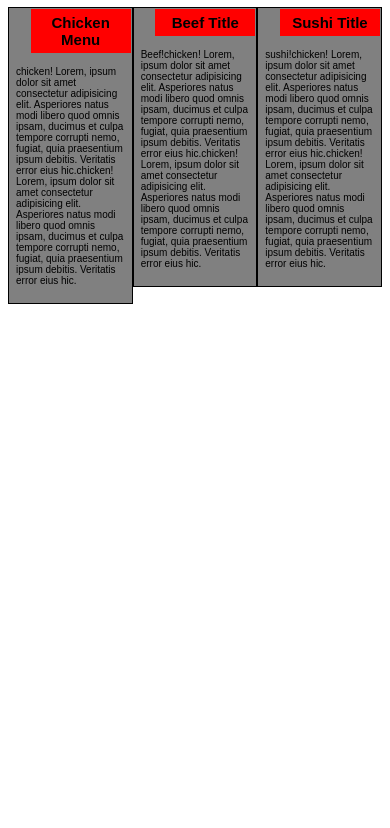
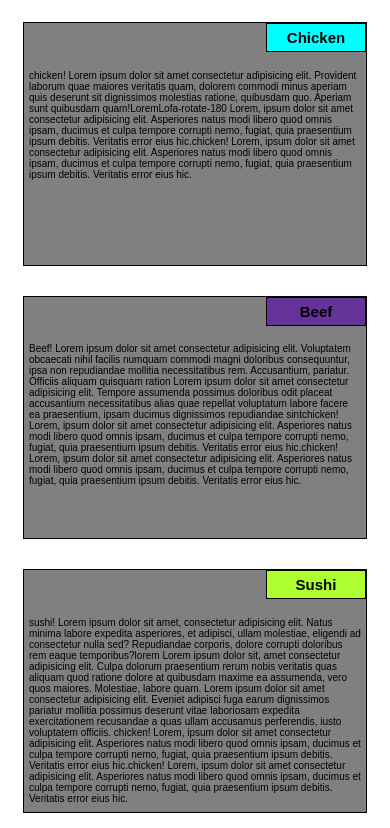
Before and after one commit to pooch1e/mod2_solution, a plain HTML site: page index.html in a window 390 px wide. Shown: the part 61-889 px from the top of the page. Before the commit the page ends 844 px from the top, so only its background shows below. Drawn offline with Linux system fonts and the light colour scheme.

Commit message:
so stuck on getting 3 next to eachother
managed tablet and smartphone but not desktop!!! ARGHH

```diff
--- a/index.html
+++ b/index.html
@@ -10,28 +10,28 @@
 <body>
     <h1>Our Menu</h1>
 
-    <section>
-    <div class="chicken">
+    <section class="fullscreen col2 col3">
+    <div>
 
-            <h2>Chicken Menu</h2>
-            <p>chicken! Lorem, ipsum dolor sit amet consectetur adipisicing elit. Asperiores natus modi libero quod omnis ipsam, ducimus et culpa tempore corrupti nemo, fugiat, quia praesentium ipsum debitis. Veritatis error eius hic.chicken! Lorem, ipsum dolor sit amet consectetur adipisicing elit. Asperiores natus modi libero quod omnis ipsam, ducimus et culpa tempore corrupti nemo, fugiat, quia praesentium ipsum debitis. Veritatis error eius hic.</p>
+            <h2 id="m1">Chicken</h2>
+            <p>chicken! Lorem ipsum dolor sit amet consectetur adipisicing elit. Provident laborum quae maiores veritatis quam, dolorem commodi minus aperiam quis deserunt sit dignissimos molestias ratione, quibusdam quo. Aperiam sunt quibusdam quam!LoremLofa-rotate-180 Lorem, ipsum dolor sit amet consectetur adipisicing elit. Asperiores natus modi libero quod omnis ipsam, ducimus et culpa tempore corrupti nemo, fugiat, quia praesentium ipsum debitis. Veritatis error eius hic.chicken! Lorem, ipsum dolor sit amet consectetur adipisicing elit. Asperiores natus modi libero quod omnis ipsam, ducimus et culpa tempore corrupti nemo, fugiat, quia praesentium ipsum debitis. Veritatis error eius hic.</p>
 
     </div>
 </section>
-    <section>
-        <div class="beef" class="col2">
+    <section class="fullscreen col2 col3">
+        <div>
 
-            <h2>Beef Title</h2>
-            <p>Beef!chicken! Lorem, ipsum dolor sit amet consectetur adipisicing elit. Asperiores natus modi libero quod omnis ipsam, ducimus et culpa tempore corrupti nemo, fugiat, quia praesentium ipsum debitis. Veritatis error eius hic.chicken! Lorem, ipsum dolor sit amet consectetur adipisicing elit. Asperiores natus modi libero quod omnis ipsam, ducimus et culpa tempore corrupti nemo, fugiat, quia praesentium ipsum debitis. Veritatis error eius hic.</p>
+            <h2 id="m2">Beef</h2>
+            <p>Beef! Lorem ipsum dolor sit amet consectetur adipisicing elit. Voluptatem obcaecati nihil facilis numquam commodi magni doloribus consequuntur, ipsa non repudiandae mollitia necessitatibus rem. Accusantium, pariatur. Officiis aliquam quisquam ration Lorem ipsum dolor sit amet consectetur adipisicing elit. Tempore assumenda possimus doloribus odit placeat accusantium necessitatibus alias quae repellat voluptatum labore facere ea praesentium, ipsam ducimus dignissimos repudiandae sintchicken! Lorem, ipsum dolor sit amet consectetur adipisicing elit. Asperiores natus modi libero quod omnis ipsam, ducimus et culpa tempore corrupti nemo, fugiat, quia praesentium ipsum debitis. Veritatis error eius hic.chicken! Lorem, ipsum dolor sit amet consectetur adipisicing elit. Asperiores natus modi libero quod omnis ipsam, ducimus et culpa tempore corrupti nemo, fugiat, quia praesentium ipsum debitis. Veritatis error eius hic.</p>
 
 
         </div>
     </section>
-        <section>
-        <div class="sushi" class="col1">
+        <section  class="col2_2 col3">
+        <div>
 
-        <h2>Sushi Title</h2>
-        <p>sushi!chicken! Lorem, ipsum dolor sit amet consectetur adipisicing elit. Asperiores natus modi libero quod omnis ipsam, ducimus et culpa tempore corrupti nemo, fugiat, quia praesentium ipsum debitis. Veritatis error eius hic.chicken! Lorem, ipsum dolor sit amet consectetur adipisicing elit. Asperiores natus modi libero quod omnis ipsam, ducimus et culpa tempore corrupti nemo, fugiat, quia praesentium ipsum debitis. Veritatis error eius hic.</p>
+        <h2 id="m3">Sushi</h2>
+        <p>sushi! Lorem ipsum dolor sit amet, consectetur adipisicing elit. Natus minima labore expedita asperiores, et adipisci, ullam molestiae, eligendi ad consectetur nulla sed? Repudiandae corporis, dolore corrupti doloribus rem eaque temporibus?lorem Lorem ipsum dolor sit, amet consectetur adipisicing elit. Culpa dolorum praesentium rerum nobis veritatis quas aliquam quod ratione dolore at quibusdam maxime ea assumenda, vero quos maiores. Molestiae, labore quam. Lorem ipsum dolor sit amet consectetur adipisicing elit. Eveniet adipisci fuga earum dignissimos pariatur mollitia possimus deserunt vitae laboriosam expedita exercitationem recusandae a quas ullam accusamus perferendis, iusto voluptatem officiis. chicken! Lorem, ipsum dolor sit amet consectetur adipisicing elit. Asperiores natus modi libero quod omnis ipsam, ducimus et culpa tempore corrupti nemo, fugiat, quia praesentium ipsum debitis. Veritatis error eius hic.chicken! Lorem, ipsum dolor sit amet consectetur adipisicing elit. Asperiores natus modi libero quod omnis ipsam, ducimus et culpa tempore corrupti nemo, fugiat, quia praesentium ipsum debitis. Veritatis error eius hic.</p>
 
         </div>
         </section>
--- a/module2-solution.css
+++ b/module2-solution.css
@@ -3,25 +3,7 @@ box-sizing: border-box;
 font-family: Arial, Helvetica, sans-serif
 }
 
-/*simple responsive framework for menu */
-.row {
-    width: 100%;
 
-}
-
-/* full screen devices */
-@media (min-width: 992px) {
-    .col1 {
-        width:16.66%;
-    }
-}
-
-/*medium screen tablet */
-@media (min-width:768px) and (max-width: 991px) {
-    .col2 {
-        width:8.33%;
-    }
-}
 
 /* Menu styling */
 
@@ -32,57 +14,75 @@ h1 {
     margin-bottom: 10px;
 }
 
-/*title of mini menus*/
-h2 {
+
+section {
+    position: relative;
+    padding: 15px;
+    width: 100%;
+}
+
+/*title of mini menus - this needs to change to be more specific*/
+/*h2 {
     text-align: center;
     font-size: 15px;
     float: right;
     padding: 5px;
     margin-top: 0px;
+    border: 1px solid black;
     width: 100px;
-    background: red;
-
-}
-
-/* These are the text containers styling for menu items */
-.chicken {
-    /*background-color: red;*/
-    padding: 1px;
-    width: 33.33%;
-    float: left;
-    border: 1px solid black;
-    margin-right: auto;
-    margin-left: auto;
-}
-
-.beef {
-    /*background-color: blue;*/
-    padding: 1px;
-    width: 33.33%;
-    float: left;
-    border: 1px solid black;
-    margin-right: auto;
-    margin-left: auto;
 
 
 }
-
-.sushi, .col1 {
-   /* background-color: green;*/
-    padding: 1px;
-    width: 33.33%;
-    float: left;
+*/
+/*title of mini menus*/
+#m1 {
+    text-align: center;
+    font-size: 15px;
+    float: right;
+    padding: 5px;
+    margin-top: 0px;
     border: 1px solid black;
-    margin-right: auto;
-    margin-left: auto;
-
+    width: 100px;
+    background-color: aqua;
 }
 
-p {
-    padding: 5%;
-    font-size: 10px;
+
+#m2 {
+    text-align: center;
+    font-size: 15px;
+    float: right;
+    padding: 5px;
+    margin-top: 0px;
+    border: 1px solid black;
+    width: 100px;
+    background-color: rebeccapurple
 }
 
+#m3 {
+    text-align: center;
+    font-size: 15px;
+    float: right;
+    padding: 5px;
+    margin-top: 0px;
+    border: 1px solid black;
+    width: 100px;
+    background-color: greenyellow
+}
+/*body of paragraph styling*/
+p {
+
+    font-size: 10px;
+    padding: 5px;
+    border: none;
+    background-color: gray;
+    color: black;
+    margin: 0px;
+    height: 200px;
+    overflow: auto;
+    clear: right;
+}
+
+/*main position of elements*/
 div {
         position: relative;
 		background-color: gray;
@@ -91,4 +91,46 @@ div {
 		margin-left: auto;
 		margin-right: auto;
 		margin-bottom: auto;
+
 }
+
+/*simple responsive framework for menu */
+.row {
+    width: 90%;
+
+}
+
+/* full screen devices - desktop */
+@media (min-width: 992px) {
+    .col1 {
+        float:left;
+        width: 33.33%;
+}
+}
+
+/*medium screen tablet */
+@media (min-width:768px) and (max-width: 991px) {
+    .col2 {
+        float:left;
+        width: 50%;
+        margin-left: auto;
+        margin-right: auto;
+
+}
+
+.col2_2 {
+    float:left;
+    width:100%;
+    margin-left: auto;
+    margin-right: auto;
+}
+}
+
+
+/* mobile view */
+@media (max-width:767px) {
+.col3 {
+    float:left;
+    width: 100%;
+}
+}
```
